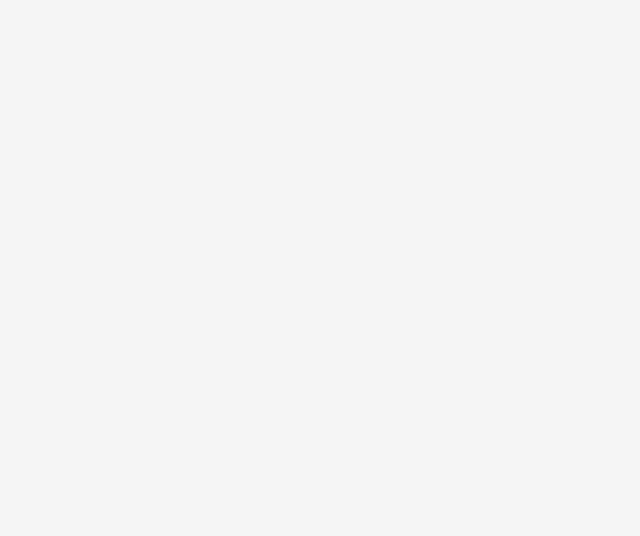
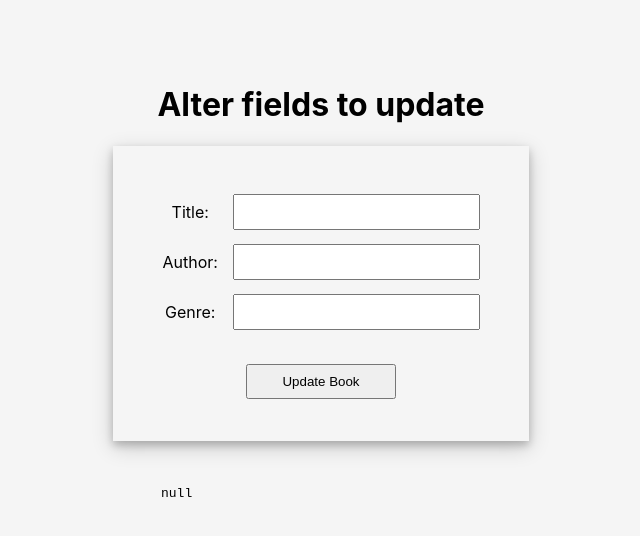
Before and after one commit to its-kritika/book-manager-app, a React (Create React App) app in the folder book-manager-client/: page /dashboard/update-your-book in a window 1280 px wide. Before the commit this address had no page. Shown: the top 536 px of the page, without its empty margins (319-959 px from the left). Built offline with nearby package versions, Linux system fonts and the light colour scheme.

Commit message:
Update Book
Frontend for update book, dashboards -> dashboard, user -> login page

```diff
--- a/book-manager-client/src/App.js
+++ b/book-manager-client/src/App.js
@@ -1,9 +1,9 @@
 import './App.css';
 import { Routes, Route } from 'react-router-dom';
-import AuthForm from './routers/user';
-import Dashboard from './routers/dashboards'
+import AuthForm from './routers/login';
+import Dashboard from './routers/dashboard'
 import JsonData from './routers/json-data';
-import AllForms from './routers/form';
+import UpdateBook from './routers/update-book';
 
 function App() {
   return (
@@ -12,7 +12,7 @@ function App() {
         <Route path="/" element={<AuthForm />} />
         <Route path="/dashboard" element={<Dashboard />} />
         <Route path="/dashboard/json-data" element={<JsonData />} />
-        <Route path="/dashboard/forms" element={<AllForms />} />
+        <Route path="/dashboard/update-your-book" element={<UpdateBook />} />
       </Routes>
 
     </div>
--- a/book-manager-client/src/routers/dashboards.js
+++ b/book-manager-client/src/routers/dashboard.js
@@ -4,15 +4,15 @@ import { useNavigate } from 'react-router-dom';
 
 function Dashboard() {
     const operations = [
-        { name: 'Create Book' },
+        { name: 'Create Book', heading: 'Enter Details of the Book'},
         { name: 'Update Book' },
         { name: 'Delete Book' },
         { name: 'Read All Books', url: '/books', heading: 'List of all your Books'},
         { name: 'Read Single Book' },
         { name: 'Read Profile', url: '/users/me', heading: 'About You'},
-        { name: 'Update User' },
-        { name: 'Delete User' },
-        { name: 'Logout All Users' }
+        { name: 'Update User', url: '/user/me' },
+        { name: 'Delete User', url: '/user/me'},
+        { name: 'Logout All Users', url: '/users/logoutAll'}
     ]
     const [error, setError] = useState(null);
     const navigate = useNavigate();
@@ -41,33 +41,55 @@ function Dashboard() {
                     navigate(`/dashboard/json-data`, { state: { data: response.data, heading: operation.heading } });
                 }
 
-            } else if (operation.name === 'Read Single Book' || operation.name === 'Delete Book') {
+            } else if (operation.name === 'Read Single Book' || operation.name === 'Delete Book' || operation.name === 'Update Book') {
 
                 const bookId = getBookId(); // Get Book ID from user
+                const url = `http://localhost:5000/book/${bookId}`
                 if (bookId) {
 
                     if (operation.name === 'Delete Book') {
 
-                        response = await axios.delete(`http://localhost:5000/book/${bookId}`, config);
+                        response = await axios.delete(url, config);
                         if (response.status === 200) {
                             setError(null); // Clear error on success
                             navigate(`/dashboard/json-data`, { state: { data: response.data, heading: `Your Book with ID: ${bookId} was successfully deleted!` } });
                         }
                     } else {
-                        // Read Single Book
-                        response = await axios.get(`http://localhost:5000/books/${bookId}`, config);
+
+                        response = await axios.get(url, config);
                         if (response.status === 200) {
                             setError(null); // Clear error on success
-                            navigate(`/dashboard/json-data`, { state: { data: response.data, heading: `Details of Book ID: ${bookId}` } });
+                            if (operation.name === 'Read Single Book') {
+                                navigate(`/dashboard/json-data`, { state: { data: response.data, heading: `Details of Book ID: ${bookId}` } });
+                            } else{
+                                navigate(`/dashboard/update-your-book`, { state: { data: response.data } });
+                            }
                         }
                     }
                 } else {
                     setError('No Book ID provided');
                 }
 
+            } else if (operation.name === 'Delete User' || operation.name === 'Logout All Users') {
+                // Show a confirmation dialog to the user
+                const confirmationMessage = operation.name === 'Delete User'
+                  ? 'Are you sure you want to permanently delete your account? This action cannot be undone.'
+                  : 'This action will remove your account from all devices and redirect you to the login page.'
+
+                const isConfirmed = window.confirm(confirmationMessage);
+
+                if (isConfirmed){
+                    const response = operation.name === 'Delete User'
+                            ? await axios.delete(url, config)
+                            : await axios.post(url, {}, config);
+
+                    if (response.status === 200) {
+                        navigate('/');
+                    }
+                }
+
             } else {
-                // Handle other operations
-                navigate('/dashboard/forms');
+                navigate('/dashboard/create-book', {state : { heading : operation.heading }});
             }
         } catch (e) {
             // Handle errors and display on the screen
--- a/book-manager-client/src/routers/form.js
+++ /dev/null
@@ -1,27 +0,0 @@
-import { useState } from 'react'
-
-function AllForms(){
-    const [name, setName] = useState('');
-
-    return(
-        <div>
-            <h1>Form</h1>
-            <div>
-
-                <form>
-                    <div className='box'>
-                        <label>Name:</label>
-                        <input
-                            type="text"
-                            value={name}
-                            onChange={(e) => setName(e.target.value)}
-                            className = 'input-form'
-                            required />
-                    </div>
-                </form>
-            </div>
-        </div>
-    )
-}
-
-export default AllForms;
--- /dev/null
+++ b/book-manager-client/src/routers/update-book.js
@@ -0,0 +1,113 @@
+import { useState, useEffect } from 'react'
+import { useLocation } from 'react-router-dom';
+import axios from 'axios'
+
+function UpdateBook(){
+
+    const location = useLocation();
+    const { data : bookData } = location.state || {};
+    const [error, setError] = useState(null)
+    const [jsonData, setJsonData] = useState(null)
+
+    const [formData, setFormData] = useState({
+        title: '',
+        author_name: '',
+        genre: '',
+    });
+
+    useEffect(() => {
+        // setting input fields with initial values
+        if (bookData) {
+            setFormData({
+                title: bookData.title || '',
+                author_name: bookData.author_name || '',
+                genre: bookData.genre || '',
+            });
+        }
+    }, [bookData]);
+
+    const handleChange = (e) => {
+        const { name, value } = e.target;
+        setFormData(prevState => ({
+            ...prevState,
+            [name]: value,
+        }));
+    };
+
+    const token = localStorage.getItem('authToken');
+    const config = {
+        headers: {
+            'Authorization': `Bearer ${token}`,
+            'Content-Type': 'application/json',
+        },
+    };
+
+    const handleSubmit = async (e) => {
+        e.preventDefault();
+
+        try{
+            const response = await axios.patch(`http://localhost:5000/book/${bookData._id}`, formData, config)
+
+            if (response.status === 200){
+                setError(null)
+                setJsonData(response.data)
+            }
+        } catch(e) {
+            if (e.response){
+                setError(e.response.data);
+            } else {
+                setError('An error occurred');
+            }
+        }
+    }
+
+
+    return(
+        <div className='container'>
+            <h1>Alter fields to update</h1>
+            <div className='sign-form'>
+                <form onSubmit={ handleSubmit }>
+                    <div className='box'>
+                        <label>Title:</label>
+                        <input
+                            type="text"
+                            value={formData.title}
+                            name="title"
+                            onChange={handleChange}
+                            className = 'input-form'
+                            required />
+                    </div>
+                    <div className='box'>
+                        <label>Author:</label>
+                        <input
+                            type="text"
+                            value={formData.author_name}
+                            name="author_name"
+                            onChange={handleChange}
+                            className = 'input-form'
+                            required />
+                    </div>
+                    <div className='box'>
+                        <label>Genre:</label>
+                        <input
+                            type="text"
+                            value={formData.genre}
+                            name="genre"
+                            onChange={handleChange}
+                            className = 'input-form'
+                            required />
+                    </div>
+                    <div className='sign-container'>
+                        <button type="submit" className='sign-button'>Update Book</button>
+                    </div>
+                </form>
+            </div>
+            <div className='container text'>
+                <pre>{JSON.stringify(jsonData, null, 2)}</pre>
+            </div>
+            {error && <p style={{ color: 'red' }}>Error: {JSON.stringify(error)}</p>}
+        </div>
+    )
+}
+
+export default UpdateBook;
```
Also changed, not shown: book-manager-client/src/routers/login.js (renamed from book-manager-client/src/routers/user.js), 1 other file (tests, documents, lock files or other folders).
